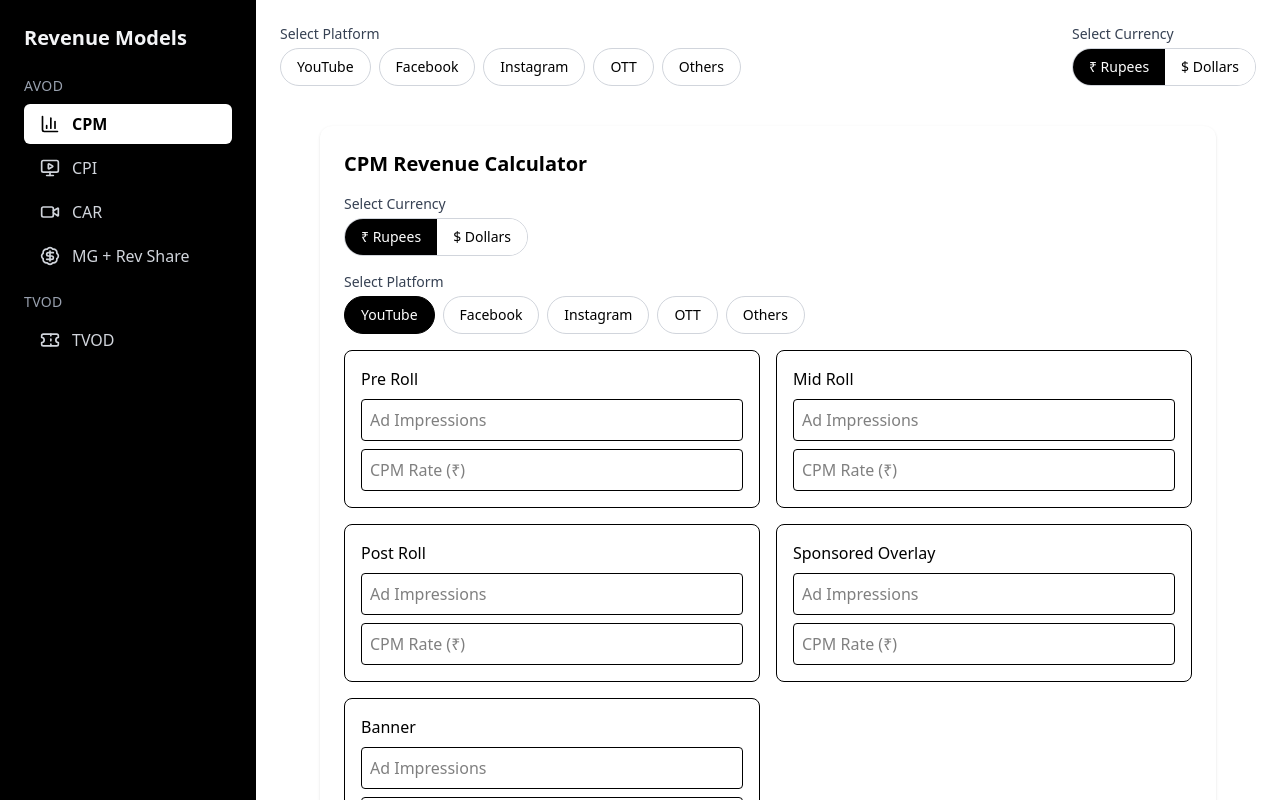
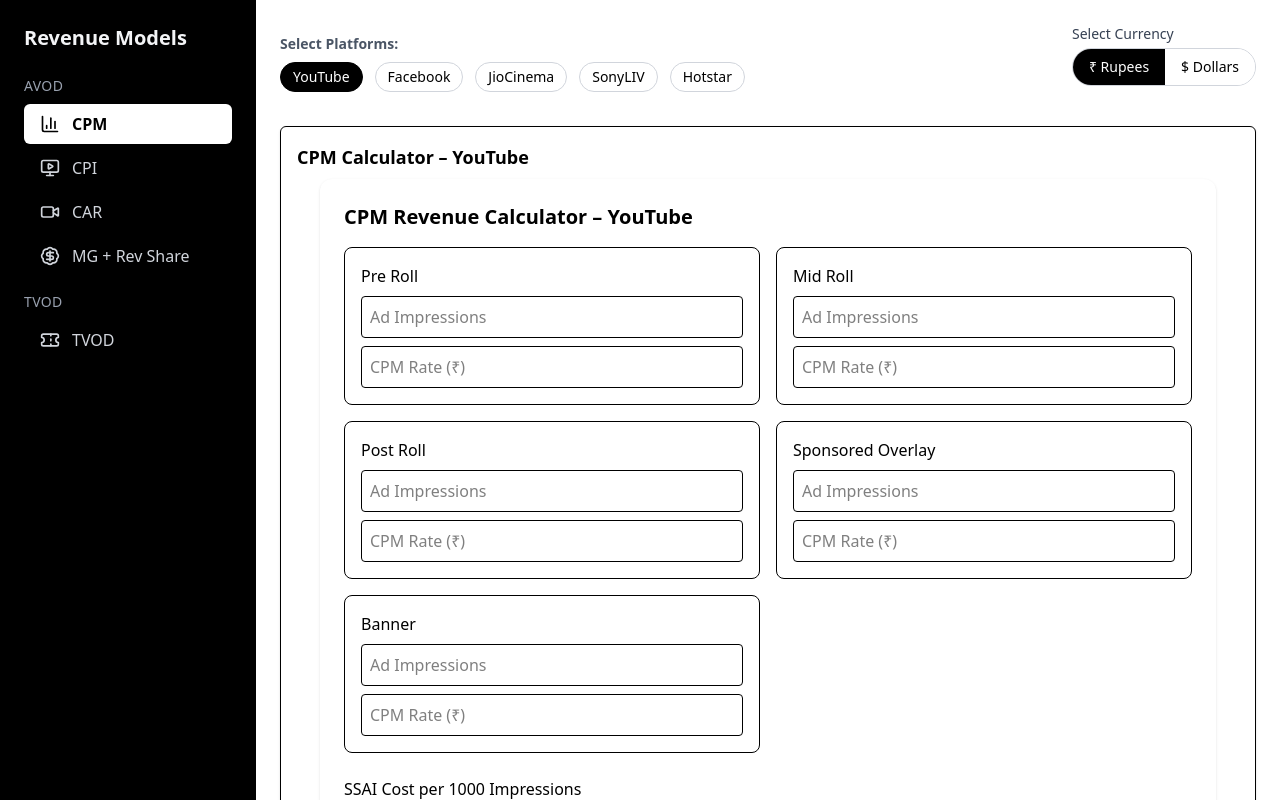
Before and after one commit to Khyati-Trivedi25/SCJ-Calculator, a React (Vite) app in the folder scj-calci/: page / in a window 1280 px wide. Shown: the top 800 px of the page. Built offline with nearby package versions, Linux system fonts and the light colour scheme.

Commit message:
select more than one platfom | sums the revenue for different platforms

```diff
--- a/scj-calci/src/components/CARCalculator.jsx
+++ b/scj-calci/src/components/CARCalculator.jsx
@@ -1,7 +1,7 @@
-import React, { useState } from "react";
+import React, { useState, useEffect } from "react";
 import CurrencySymbol from "./CurrencySymbol";
 
-const CARCalculator = ({ currency }) => {
+const CARCalculator = ({ currency, onRevenueChange }) => {
   const [adRequests, setAdRequests] = useState("");
   const [car, setCar] = useState("");
   const [ssaiCost, setSsaiCost] = useState("");
@@ -18,6 +18,12 @@
   const platformShare = netRevenue * 0.5;
   const contentShareAfterTDS = netRevenue * 0.4 * 0.95;
   const scjShare = netRevenue * 0.1;
+
+  useEffect(() => {
+    if (onRevenueChange) {
+      onRevenueChange(netRevenue);
+    }
+  }, [netRevenue, onRevenueChange]);
 
   return (
     <div className="space-y-6">
--- a/scj-calci/src/components/CPICalculator.jsx
+++ b/scj-calci/src/components/CPICalculator.jsx
@@ -10,10 +10,7 @@
   "Banner",
 ];
 
-const CPICalculator = () => {
-  const [currency, setCurrency] = useState("INR");
-  const [selectedPlatform, setSelectedPlatform] = useState("YouTube");
-
+const CPICalculator = ({ currency, platformName, onRevenueChange }) => {
   const [inputs, setInputs] = useState(
     adTypes.reduce((acc, type) => {
       acc[type] = { impressions: "", cpi: "" };
@@ -62,25 +59,24 @@
     const creator = creatorGross - tds;
     const scj = 0.1 * net; // includes GST
 
-    setResults({
+    const finalResults = {
       breakdown,
       gross,
       totalImpressions,
       deductions,
       net,
       shares: { platform, creator, scj },
-    });
+    };
+
+    setResults(finalResults);
+    if (onRevenueChange) onRevenueChange(net);
   };
 
   return (
     <div className="max-w-4xl mx-auto p-6 bg-white rounded-xl shadow">
-      <h2 className="text-xl font-semibold mb-4">CPI Revenue Calculator</h2>
-
-      <CurrencyToggle currency={currency} setCurrency={setCurrency} />
-      <PlatformSelector
-        selectedPlatform={selectedPlatform}
-        setSelectedPlatform={setSelectedPlatform}
-      />
+      <h2 className="text-xl font-semibold mb-4">
+        CPI Revenue Calculator – {platformName}
+      </h2>
 
       <div className="grid grid-cols-1 md:grid-cols-2 gap-4 mt-4">
         {adTypes.map((type) => (
--- a/scj-calci/src/components/CPMCalculator.jsx
+++ b/scj-calci/src/components/CPMCalculator.jsx
@@ -1,6 +1,5 @@
 import React, { useState, useEffect } from "react";
 import CurrencyToggle from "./CurrencyToggle";
-import PlatformSelector from "./PlatformSelector";
 
 const adTypes = [
   "Pre Roll",
@@ -10,10 +9,7 @@
   "Banner",
 ];
 
-const CPMCalculator = () => {
-  const [currency, setCurrency] = useState("INR");
-  const [selectedPlatform, setSelectedPlatform] = useState("YouTube");
-
+const CPMCalculator = ({ currency, platformName, onRevenueChange }) => {
   const [inputs, setInputs] = useState(
     adTypes.reduce((acc, type) => {
       acc[type] = { impressions: "", cpm: "" };
@@ -60,27 +56,26 @@
     const creatorGross = 0.4 * net;
     const tds = 0.05 * creatorGross;
     const creator = creatorGross - tds;
-    const scj = 0.1 * net; // includes GST
+    const scj = 0.1 * net;
 
-    setResults({
+    const finalResults = {
       breakdown,
       gross,
       totalImpressions,
       deductions,
       net,
       shares: { platform, creator, scj },
-    });
+    };
+
+    setResults(finalResults);
+    if (onRevenueChange) onRevenueChange(net);
   };
 
   return (
     <div className="max-w-4xl mx-auto p-6 bg-white rounded-xl shadow">
-      <h2 className="text-xl font-semibold mb-4">CPM Revenue Calculator</h2>
-
-      <CurrencyToggle currency={currency} setCurrency={setCurrency} />
-      <PlatformSelector
-        selectedPlatform={selectedPlatform}
-        setSelectedPlatform={setSelectedPlatform}
-      />
+      <h2 className="text-xl font-semibold mb-4">
+        CPM Revenue Calculator – {platformName}
+      </h2>
 
       <div className="grid grid-cols-1 md:grid-cols-2 gap-4 mt-4">
         {adTypes.map((type) => (
--- a/scj-calci/src/components/PlatformSelector.jsx
+++ b/scj-calci/src/components/PlatformSelector.jsx
@@ -1,27 +1,41 @@
 import React from "react";
 
-const platforms = ["YouTube", "Facebook", "Instagram", "OTT", "Others"];
+const allPlatforms = ["YouTube", "Facebook", "JioCinema", "SonyLIV", "Hotstar"];
 
-const PlatformSelector = ({ selectedPlatform, setSelectedPlatform }) => {
+const PlatformSelector = ({ selectedPlatforms, setSelectedPlatforms }) => {
+  const togglePlatform = (platform) => {
+    setSelectedPlatforms((prev) =>
+      prev.includes(platform)
+        ? prev.filter((p) => p !== platform)
+        : [...prev, platform]
+    );
+  };
+
   return (
-    <div className="mb-4">
-      <label className="block text-sm font-medium text-gray-700 mb-1">
-        Select Platform
-      </label>
-      <div className="flex flex-wrap gap-2">
-        {platforms.map((platform) => (
-          <button
-            key={platform}
-            onClick={() => setSelectedPlatform(platform)}
-            className={`px-4 py-2 rounded-full text-sm font-medium border transition ${
-              selectedPlatform === platform
-                ? "bg-black text-white border-black"
-                : "bg-white text-black border-gray-300 hover:border-black"
-            }`}
-          >
-            {platform}
-          </button>
-        ))}
+    <div className="space-y-2">
+      <p className="text-sm font-semibold text-gray-600">Select Platforms:</p>
+      <div className="flex flex-wrap gap-3">
+        {allPlatforms.map((platform) => {
+          const selected = selectedPlatforms.includes(platform);
+          return (
+            <label
+              key={platform}
+              className={`flex items-center gap-2 px-3 py-1 rounded-full cursor-pointer text-sm border ${
+                selected
+                  ? "bg-black text-white border-black"
+                  : "bg-white text-black border-gray-300"
+              }`}
+            >
+              <input
+                type="checkbox"
+                className="hidden"
+                checked={selected}
+                onChange={() => togglePlatform(platform)}
+              />
+              {platform}
+            </label>
+          );
+        })}
       </div>
     </div>
   );
--- a/scj-calci/src/pages/Calculator.jsx
+++ b/scj-calci/src/pages/Calculator.jsx
@@ -1,8 +1,10 @@
 import React, { useState } from "react";
 import PlatformSelector from "../components/PlatformSelector";
 import CurrencyToggle from "../components/CurrencyToggle";
+
 const CalculatorContainer = () => {
   const [selectedPlatform, setSelectedPlatform] = useState("YouTube");
+  const [currency, setCurrency] = useState("INR");
 
   return (
     <div className="p-4">
--- a/scj-calci/src/pages/DashboardCalculator.jsx
+++ b/scj-calci/src/pages/DashboardCalculator.jsx
@@ -5,28 +5,48 @@
 import CARCalculator from "../components/CARCalculator";
 import TVODCalculator from "../components/TVODCalculator";
 import Sidebar from "../components/Sidebar";
+import CurrencyToggle from "../components/CurrencyToggle";
+import CurrencySymbol from "../components/CurrencySymbol";
 import PlatformSelector from "../components/PlatformSelector";
-import CurrencyToggle from "../components/CurrencyToggle";
 
 const DashboardCalculator = () => {
   const [selectedModel, setSelectedModel] = useState("CPM");
   const [currency, setCurrency] = useState("INR");
-  const [platform, setPlatform] = useState("YouTube");
+  const [selectedPlatforms, setSelectedPlatforms] = useState(["YouTube"]);
 
-  const renderCalculator = () => {
+  const [platformRevenues, setPlatformRevenues] = useState({});
+
+  const handleRevenueChange = (platform, revenue) => {
+    setPlatformRevenues((prev) => ({
+      ...prev,
+      [platform]: revenue,
+    }));
+  };
+
+  const getTotalRevenue = () => {
+    return Object.values(platformRevenues).reduce((acc, rev) => acc + rev, 0);
+  };
+
+  const renderCalculator = (platform) => {
+    const props = {
+      currency,
+      platformName: platform,
+      onRevenueChange: (rev) => handleRevenueChange(platform, rev),
+    };
+
     switch (selectedModel) {
       case "CPM":
-        return <CPMCalculator currency={currency} />;
+        return <CPMCalculator {...props} />;
       case "CPI":
-        return <CPICalculator currency={currency} />;
+        return <CPICalculator {...props} />;
       case "MG":
-        return <MGCalculator currency={currency} />;
+        return <MGCalculator {...props} />;
       case "CAR":
-        return <CARCalculator currency={currency} />;
+        return <CARCalculator {...props} />;
       case "TVOD":
-        return <TVODCalculator currency={currency} />;
+        return <TVODCalculator {...props} />;
       default:
-        return <div>Select a model from the sidebar</div>;
+        return <div>Select a model</div>;
     }
   };
 
@@ -37,14 +57,35 @@
 
       {/* Main Content */}
       <div className="flex-1 bg-white p-6 space-y-6">
-        {/* Header Controls */}
+        {/* Controls */}
         <div className="flex flex-col md:flex-row md:items-center md:justify-between gap-4">
-          <PlatformSelector selected={platform} onChange={setPlatform} />
+          <PlatformSelector
+            selectedPlatforms={selectedPlatforms}
+            setSelectedPlatforms={setSelectedPlatforms}
+          />
+
           <CurrencyToggle currency={currency} setCurrency={setCurrency} />
         </div>
 
-        {/* Calculator View */}
-        <div className="mt-4">{renderCalculator()}</div>
+        {/* Calculators */}
+        <div className="space-y-8">
+          {selectedPlatforms.map((platform) => (
+            <div key={platform} className="border p-4 rounded-md shadow">
+              <h3 className="text-lg font-semibold mb-2">
+                {selectedModel} Calculator – {platform}
+              </h3>
+              {renderCalculator(platform)}
+            </div>
+          ))}
+        </div>
+
+        {/* Total Revenue */}
+        {selectedPlatforms.length > 1 && (
+          <div className="mt-8 p-4 rounded-md bg-gray-100 text-lg font-semibold">
+            Total Revenue: <CurrencySymbol currency={currency} />
+            {getTotalRevenue().toFixed(2)}
+          </div>
+        )}
       </div>
     </div>
   );
```
